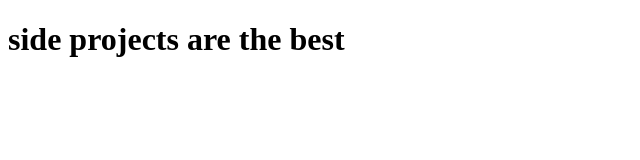
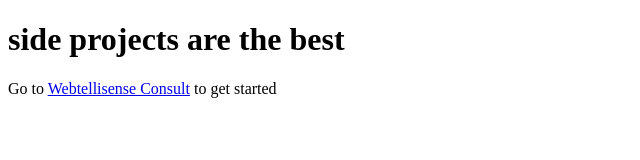
Before and after one commit to E-phraim/side-project-mbu, a plain HTML site: page index.html in a window 1280 px wide. Shown: the whole page, without its empty margins (0-640 px from the left). Drawn offline with Linux system fonts and the light colour scheme.

Commit message:
ready to onboard new users

```diff
--- a/index.html
+++ b/index.html
@@ -7,5 +7,6 @@
 </head>
 <body>
     <h1>side projects are the best</h1>
+    <p>Go to <a href="https://webtellisense.com">Webtellisense Consult</a> to get started</p>
 </body>
 </html>
```
